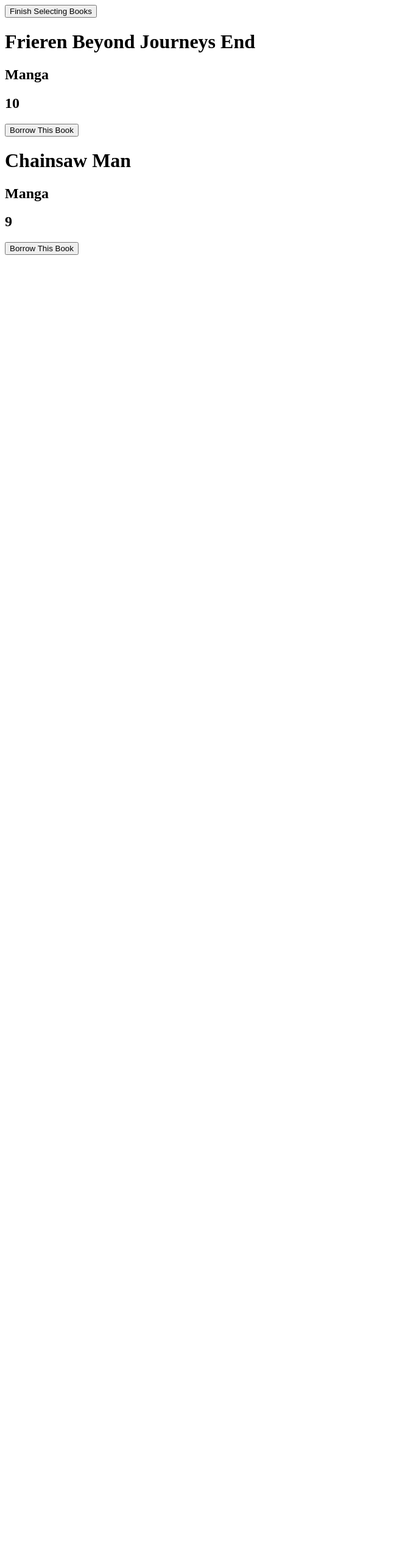
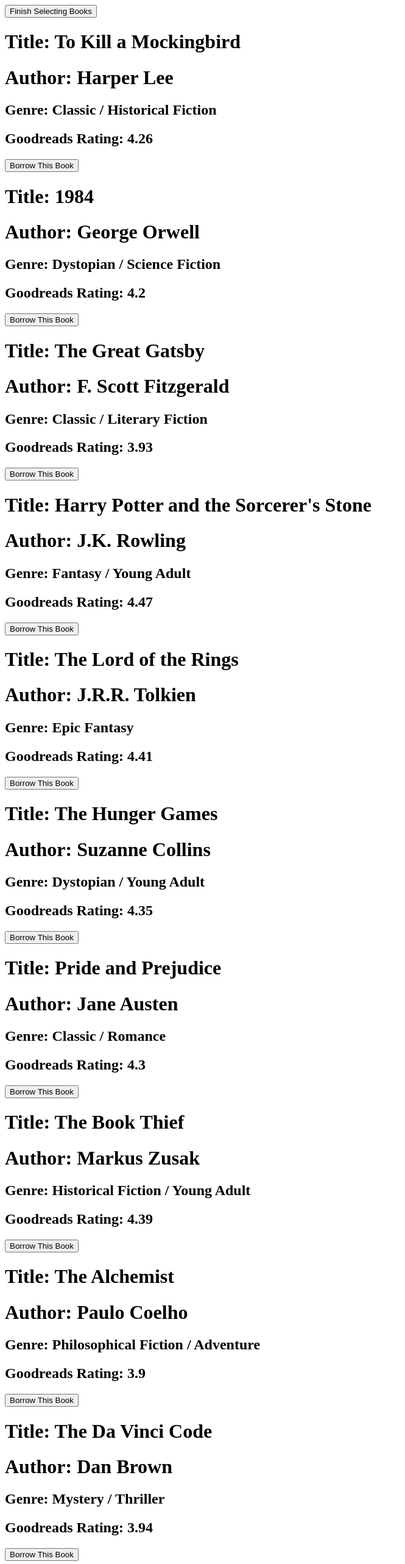
Before and after one commit to staten-island-tech/vue-reactivity-project-Andy-Zhang7223, a Vue app in the folder app/: page / in a window 1280 px wide. Shown: the top 2565 px of the page at 61% size, without its empty margins (0-665 px from the left). Before the commit the page ends 800 px from the top, so only its background shows below. Built offline with nearby package versions, Linux system fonts and the light colour scheme.

Commit message:
3/2/2026

```diff
--- a/app/src/components/bookCard.vue
+++ b/app/src/components/bookCard.vue
@@ -1,8 +1,9 @@
 <template>
   <div>
-    <h1 class="bookname">{{ book.name }}</h1>
-    <h2>{{ book.genre }}</h2>
-    <h2>{{ book.rating }}</h2>
+    <h1>Title: {{ book.name }}</h1>
+    <h1>Author: {{ book.author }}</h1>
+    <h2>Genre: {{ book.genre }}</h2>
+    <h2>Goodreads Rating: {{ book.rating }}</h2>
     <slot></slot>
   </div>
 </template>
--- a/app/src/components/borrowingBook.vue
+++ b/app/src/components/borrowingBook.vue
@@ -1,6 +1,7 @@
 <template>
   <div>
     <h1>{{ book.name }}</h1>
+    <h1>{{ book.author }}</h1>
     <h2>{{ book.genre }}</h2>
     <h2>{{ book.rating }}</h2>
   </div>
--- a/app/src/views/theLibrary.vue
+++ b/app/src/views/theLibrary.vue
@@ -14,14 +14,73 @@
 import { ref } from 'vue'
 import bookCard from '@/components/bookCard.vue'
 import BorrowingBook from '@/components/borrowingBook.vue'
-const books = ref([
-  { name: 'Frieren Beyond Journeys End', genre: 'Manga', rating: 10 },
-  { name: 'Chainsaw Man', genre: 'Manga', rating: 9 },
-])
+//Used Chatgpt for the array...
+const books = [
+  {
+    name: "To Kill a Mockingbird",
+    author: "Harper Lee",
+    genre: "Classic / Historical Fiction",
+    rating: 4.26
+  },
+  {
+    name: "1984",
+    author: "George Orwell",
+    genre: "Dystopian / Science Fiction",
+    rating: 4.20
+  },
+  {
+    name: "The Great Gatsby",
+    author: "F. Scott Fitzgerald",
+    genre: "Classic / Literary Fiction",
+    rating: 3.93
+  },
+  {
+    name: "Harry Potter and the Sorcerer's Stone",
+    author: "J.K. Rowling",
+    genre: "Fantasy / Young Adult",
+    rating: 4.47
+  },
+  {
+    name: "The Lord of the Rings",
+    author: "J.R.R. Tolkien",
+    genre: "Epic Fantasy",
+    rating: 4.41
+  },
+  {
+    name: "The Hunger Games",
+    author: "Suzanne Collins",
+    genre: "Dystopian / Young Adult",
+    rating: 4.35
+  },
+  {
+    name: "Pride and Prejudice",
+    author: "Jane Austen",
+    genre: "Classic / Romance",
+    rating: 4.30
+  },
+  {
+    name: "The Book Thief",
+    author: "Markus Zusak",
+    genre: "Historical Fiction / Young Adult",
+    rating: 4.39
+  },
+  {
+    name: "The Alchemist",
+    author: "Paulo Coelho",
+    genre: "Philosophical Fiction / Adventure",
+    rating: 3.90
+  },
+  {
+    name: "The Da Vinci Code",
+    author: "Dan Brown",
+    genre: "Mystery / Thriller",
+    rating: 3.94
+  }
+];
 let bookstobeborrowed = ref([])
 function storingbook(book) {
   console.log(book.name)
-  bookstobeborrowed.value.push(book.name)
+  bookstobeborrowed.value.push(book)
 }
 </script>
 
```
